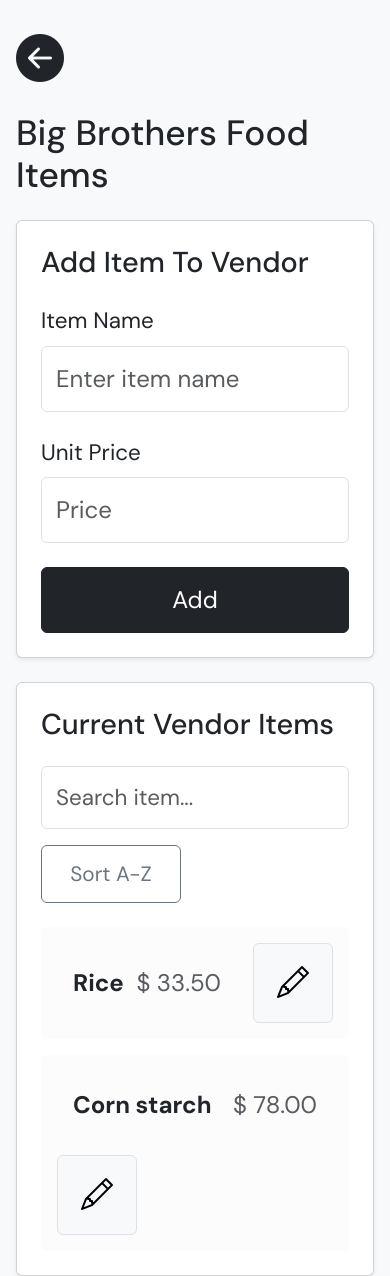
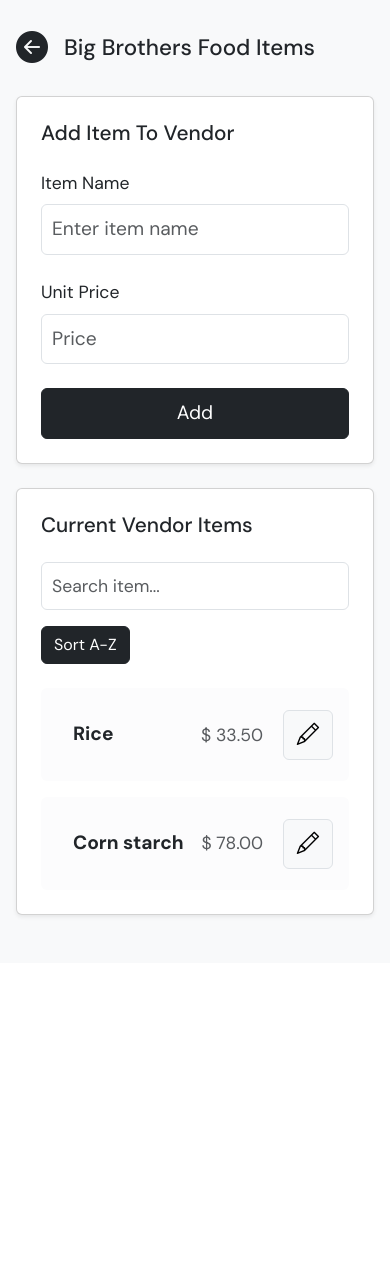
Before and after one commit to sooah1219/vender-order-system, a FastAPI app: page /vendors/1/items in a window 390 px wide. Shown: the part 50-1326 px from the top of the page. After the commit the page ends 968 px from the top, so only its background shows below. Run offline with FastAPI, Linux system fonts and the light colour scheme.

Commit message:
mobile reponsive

```diff
--- a/app/templates/vendor_items.html
+++ b/app/templates/vendor_items.html
@@ -4,31 +4,31 @@
 
 <div class="d-flex align-items-center gap-3 mb-4 flex-wrap">
   <a href="/vendors" class="text-dark">
-    <i class="bi bi-arrow-left-circle-fill" style="font-size: 3rem;"></i>
+    <i class="bi bi-arrow-left-circle-fill" style="font-size: 2rem;"></i>
   </a>
 
-  <h2 class="mb-0" style="font-size: 2.2rem;">
+  <h2 class="mb-0" style="font-size: 1.4rem;">
     {{ vendor.name }} Items
   </h2>
 </div>
 
 <div class="card p-4 shadow-sm mb-4">
-  <h5 class="mb-4" style="font-size: 1.8rem;">Add Item To Vendor</h5>
+  <h5 class="mb-4" style="font-size: 1.3rem;">Add Item To Vendor</h5>
 
   <form method="post" action="/vendors/{{ vendor.id }}/items">
     <div class="row g-4 align-items-end">
       <div class="col-12 col-md-8">
-        <label class="form-label" style="font-size: 1.4rem;">Item Name</label>
-        <input type="text" name="name" class="form-control" placeholder="Enter item name" required style="font-size: 1.5rem; padding: 14px;">
+        <label class="form-label" style="font-size: 1.1rem;">Item Name</label>
+        <input type="text" name="name" class="form-control" placeholder="Enter item name" required style="font-size: 1.2rem; padding: 10px;">
       </div>
 
       <div class="col-12 col-md-4">
-        <label class="form-label" style="font-size: 1.4rem;">Unit Price</label>
-        <input type="number" name="unit_price" class="form-control" placeholder="Price" min="0" step="0.01" style="font-size: 1.5rem; padding: 14px;">
+        <label class="form-label" style="font-size: 1.1rem;">Unit Price</label>
+        <input type="number" name="unit_price" class="form-control" placeholder="Price" min="0" step="0.01" style="font-size: 1.2rem; padding: 10px;">
       </div>
 
       <div class="col-12">
-        <button type="submit" class="btn btn-dark w-100" style="font-size: 1.5rem; padding: 14px;">
+        <button type="submit" class="btn btn-dark w-100" style="font-size: 1.2rem; padding: 10px;">
           Add
         </button>
       </div>
@@ -36,16 +36,15 @@
   </form>
 </div>
 
-<div class="card p-4 shadow-sm">
-  <h5 class="mb-4" style="font-size: 1.8rem;">Current Vendor Items</h5>
+<div class="card p-4 mb-5 shadow-sm">
+  <h5 class="mb-4" style="font-size: 1.3rem;">Current Vendor Items</h5>
 
   {% if items %}
   <div class="d-flex gap-3 mb-4 flex-wrap">
     <div class="flex-grow-1">
-      <input type="text" id="searchInput" class="form-control" placeholder="Search item..." style="font-size: 1.4rem; padding: 14px;">
+      <input type="text" id="searchInput" class="form-control" placeholder="Search item..." style="font-size: 1.1rem; padding: 10px;">
     </div>
-
-    <button type="button" id="sortBtn" class="btn btn-outline-secondary" style="font-size: 1.3rem; padding: 12px 18px; min-width: 140px;">
+    <button type="button" id="sortBtn" class="btn btn-dark" style="font-size: 1rem; padding: 6px 12px; ">
       Sort A-Z
     </button>
   </div>
@@ -55,14 +54,14 @@
     <div class="item-wrapper" data-name="{{ item.name|lower }}" data-price="{{ item.unit_price if item.unit_price is not none else 0 }}">
       <div id="view-row-{{ item.id }}" class="card border-0 bg-light-subtle">
         <div class="card-body p-3">
-          <div class="d-flex justify-content-between align-items-center flex-wrap gap-3">
+          <div class="d-flex justify-content-between align-items-center flex-wrap gap-1">
             <div class="flex-grow-1">
               <div class="d-flex justify-content-between align-items-center p-3">
-                <div class="fw-bold" style="font-size: 1.5rem;">
+                <div class="fw-bold" style="font-size: 1.2rem;">
                   {{ item.name }}
                 </div>
 
-                <div class="text-muted" style="font-size: 1.5rem;">
+                <div class="text-muted" style="font-size: 1.1rem;">
                   {% if item.unit_price is not none %}
                   $
                   {{ '%.2f'|format(item.unit_price) }}
@@ -73,8 +72,8 @@
               </div>
             </div>
 
-            <button type="button" class="btn btn-light border d-inline-flex align-items-center justify-content-center edit-btn" style="width: 80px; height: 80px;" title="Edit" data-id="{{ item.id }}">
-              <i class="bi bi-pencil" style="font-size: 2rem;"></i>
+            <button type="button" class="btn btn-light border d-inline-flex align-items-center justify-content-center edit-btn" style="width: 50px; height: 50px;" title="Edit" data-id="{{ item.id }}">
+              <i class="bi bi-pencil" style="font-size: 1.4rem;"></i>
             </button>
           </div>
         </div>
@@ -85,18 +84,18 @@
           <form method="post" action="/vendors/{{ vendor.id }}/items/{{ item.id }}/edit">
             <div class="row g-3">
               <div class="col-12 col-md-5">
-                <input type="text" name="name" class="form-control" value="{{ item.name }}" required style="font-size: 1.4rem; padding: 14px;">
+                <input type="text" name="name" class="form-control" value="{{ item.name }}" required style="font-size: 1.1rem; padding: 10px;">
               </div>
 
               <div class="col-12 col-md-4">
-                <input type="number" name="unit_price" class="form-control" value="{{ item.unit_price if item.unit_price is not none else '' }}" placeholder="Optional" min="0" step="0.01" style="font-size: 1.4rem; padding: 14px;">
+                <input type="number" name="unit_price" class="form-control" value="{{ item.unit_price if item.unit_price is not none else '' }}" placeholder="Optional" min="0" step="0.01" style="font-size: 1.1rem; padding: 10px;">
               </div>
 
               <div class="col-12 col-md-3 d-flex gap-2">
-                <button type="button" class="btn btn-outline-secondary flex-fill cancel-edit-btn" data-id="{{ item.id }}" style="font-size: 1.4rem; padding: 12px;">
+                <button type="button" class="btn btn-outline-secondary flex-fill cancel-edit-btn" data-id="{{ item.id }}" style="font-size: 1rem; padding: 8px;">
                   Cancel
                 </button>
-                <button type="submit" class="btn btn-success flex-fill" style="font-size: 1.4rem; padding: 12px;">
+                <button type="submit" class="btn btn-success flex-fill" style="font-size: 1rem; padding: 8px;">
                   Save
                 </button>
               </div>
@@ -108,11 +107,11 @@
     {% endfor %}
   </div>
 
-  <p id="noSearchResult" class="text-muted mb-0 d-none" style="font-size: 1.2rem;">
+  <p id="noSearchResult" class="text-muted mb-0 d-none" style="font-size: 1rem;">
     No matching items found.
   </p>
   {% else %}
-  <p class="text-muted mb-0" style="font-size: 1.2rem;">No items added for this vendor yet.</p>
+  <p class="text-muted mb-0" style="font-size: 1rem;">No items added for this vendor yet.</p>
   {% endif %}
 </div>
 
@@ -122,7 +121,6 @@
   function toggleEdit(itemId) {
     const viewRow = document.getElementById(`view-row-${itemId}`);
     const editRow = document.getElementById(`edit-row-${itemId}`);
-
     if (viewRow && editRow) {
       viewRow.classList.toggle("d-none");
       editRow.classList.toggle("d-none");
@@ -134,10 +132,8 @@
     const itemWrappers = document.querySelectorAll(".item-wrapper");
     const noResult = document.getElementById("noSearchResult");
     let visibleCount = 0;
-
     itemWrappers.forEach((wrapper) => {
       const itemName = wrapper.dataset.name;
-
       if (itemName.includes(keyword)) {
         wrapper.classList.remove("d-none");
         visibleCount++;
@@ -145,7 +141,6 @@
         wrapper.classList.add("d-none");
       }
     });
-
     if (visibleCount === 0) {
       noResult.classList.remove("d-none");
     } else {
@@ -157,44 +152,34 @@
     const container = document.getElementById("itemsContainer");
     const sortBtn = document.getElementById("sortBtn");
     const items = Array.from(container.querySelectorAll(".item-wrapper"));
-
     items.sort((a, b) => {
       const nameA = a.dataset.name;
       const nameB = b.dataset.name;
-
       return sortAscending ?
         nameA.localeCompare(nameB) :
         nameB.localeCompare(nameA);
     });
-
     items.forEach((item) => container.appendChild(item));
-
     sortBtn.innerText = sortAscending ? "Sort Z-A" : "Sort A-Z";
     sortAscending = !sortAscending;
-
     filterItems();
   }
-
   document.addEventListener("DOMContentLoaded", () => {
     document.querySelectorAll(".edit-btn").forEach((btn) => {
       btn.addEventListener("click", () => {
         toggleEdit(btn.dataset.id);
       });
     });
-
     document.querySelectorAll(".cancel-edit-btn").forEach((btn) => {
       btn.addEventListener("click", () => {
         toggleEdit(btn.dataset.id);
       });
     });
-
     const searchInput = document.getElementById("searchInput");
     const sortBtn = document.getElementById("sortBtn");
-
     if (searchInput) {
       searchInput.addEventListener("input", filterItems);
     }
-
     if (sortBtn) {
       sortBtn.addEventListener("click", sortItems);
     }
```
Also changed, not shown: app/templates/vendor_edit.html (+16 -13 lines), app/templates/vendor_order.html (+21 -22 lines), app/templates/vendors.html (+16 -22 lines), app.db.
